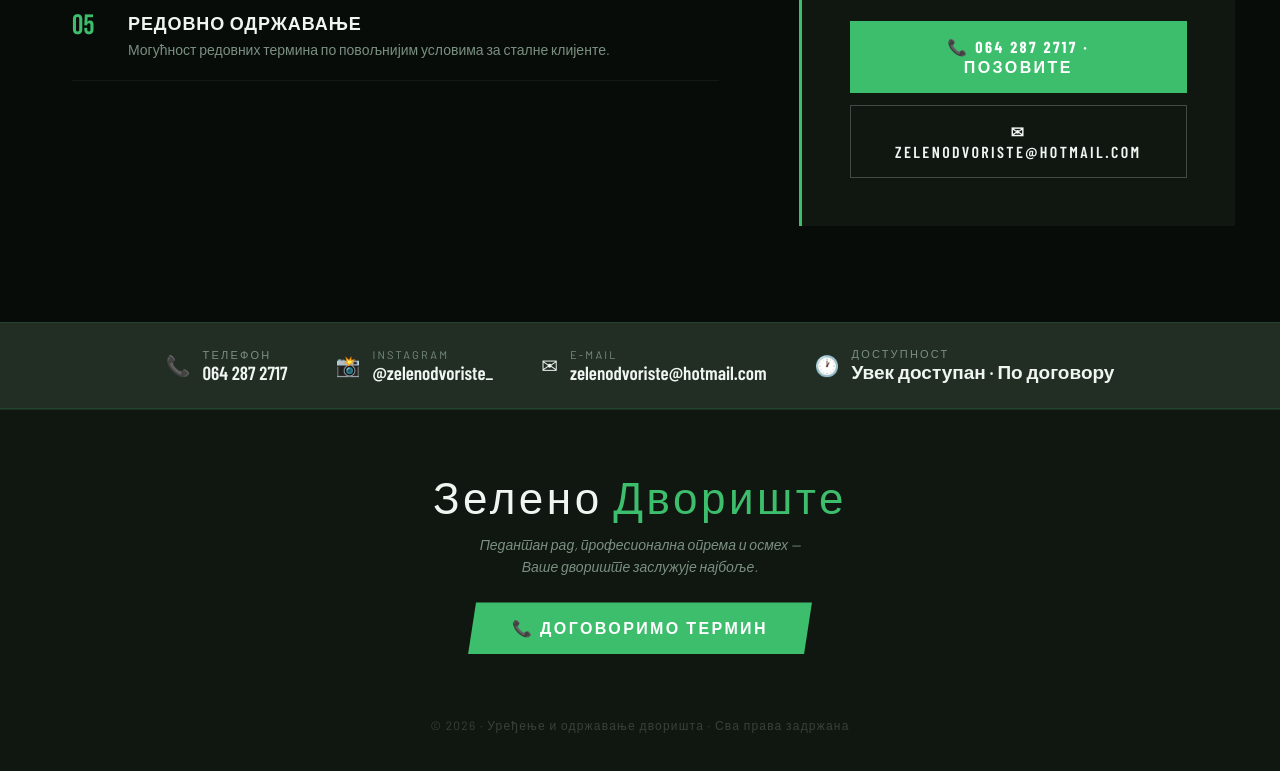
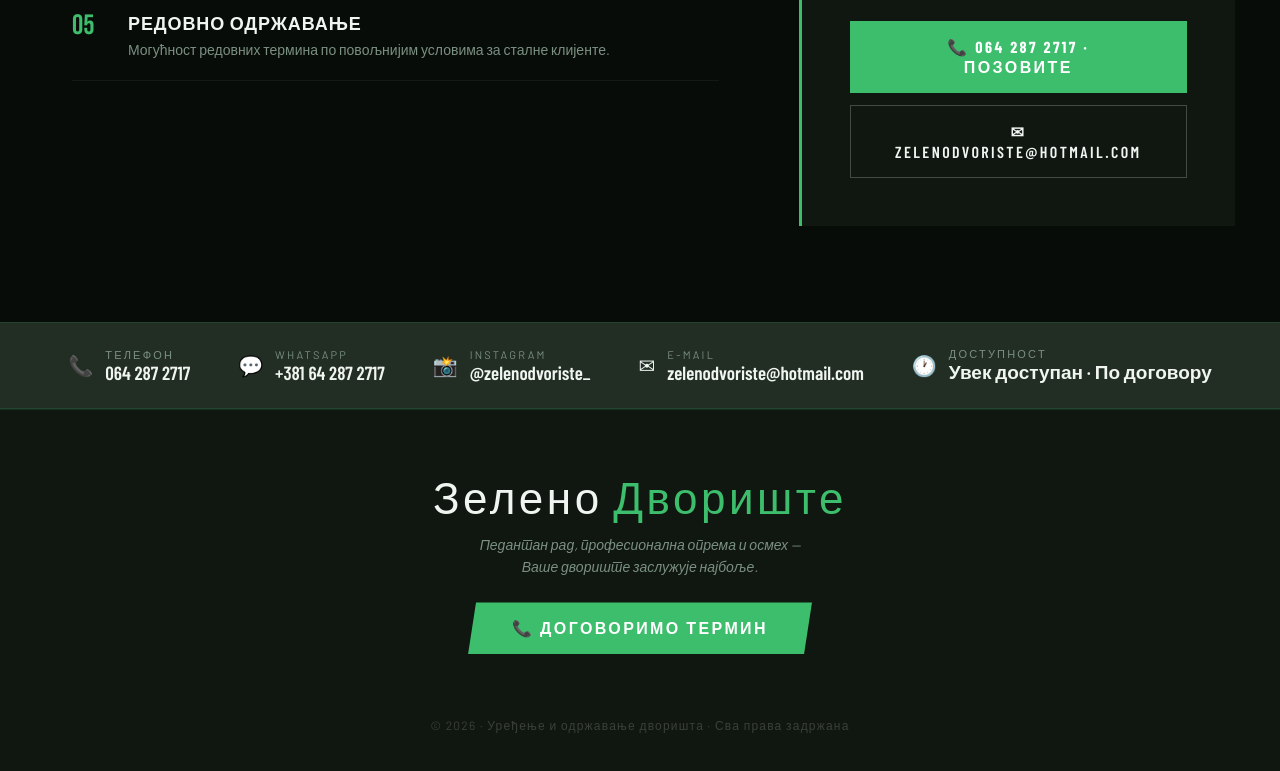
Before and after one commit to ZelenoDvoriste/zelenodvoriste.github.io, a plain HTML site: page index.html in a window 1280 px wide. Shown: the part 3210-3981 px from the top of the page. Drawn offline with nearby package versions, Linux system fonts and the light colour scheme; a web font is replaced by a local one.

Commit message:
Update index.html

```diff
--- a/index.html
+++ b/index.html
@@ -850,6 +850,13 @@
       <a href="tel:+381642872717">064 287 2717</a>
     </div>
   </div>
+ <div class="cb-item">
+    <span class="cb-icon">💬</span>
+    <div class="cb-text">
+      <div class="cb-sub">WhatsApp</div>
+      <a href="https://wa.me/381642872717" target="_blank">+381 64 287 2717</a>
+    </div>
+  </div>
   <div class="cb-item">
     <span class="cb-icon">📸</span>
     <div class="cb-text">
```
